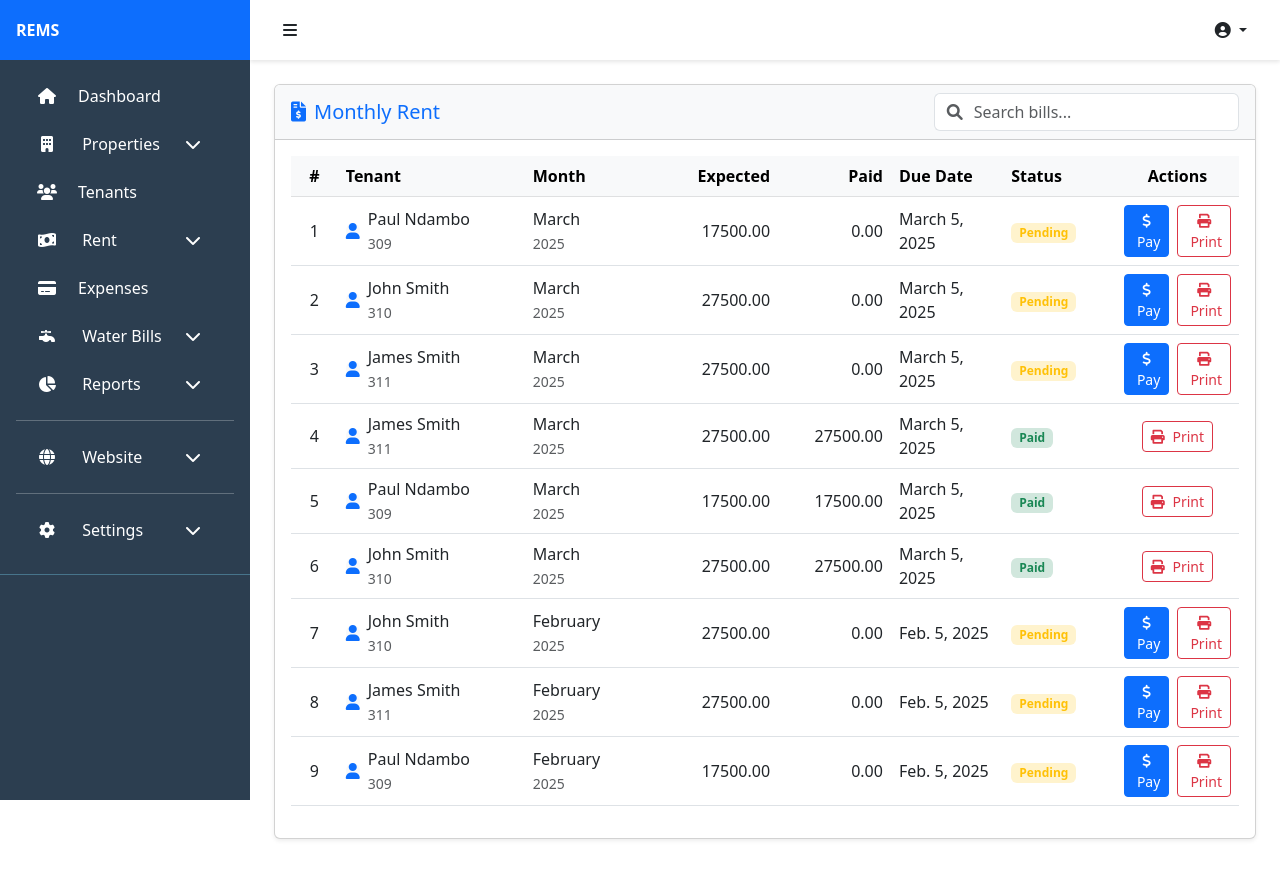
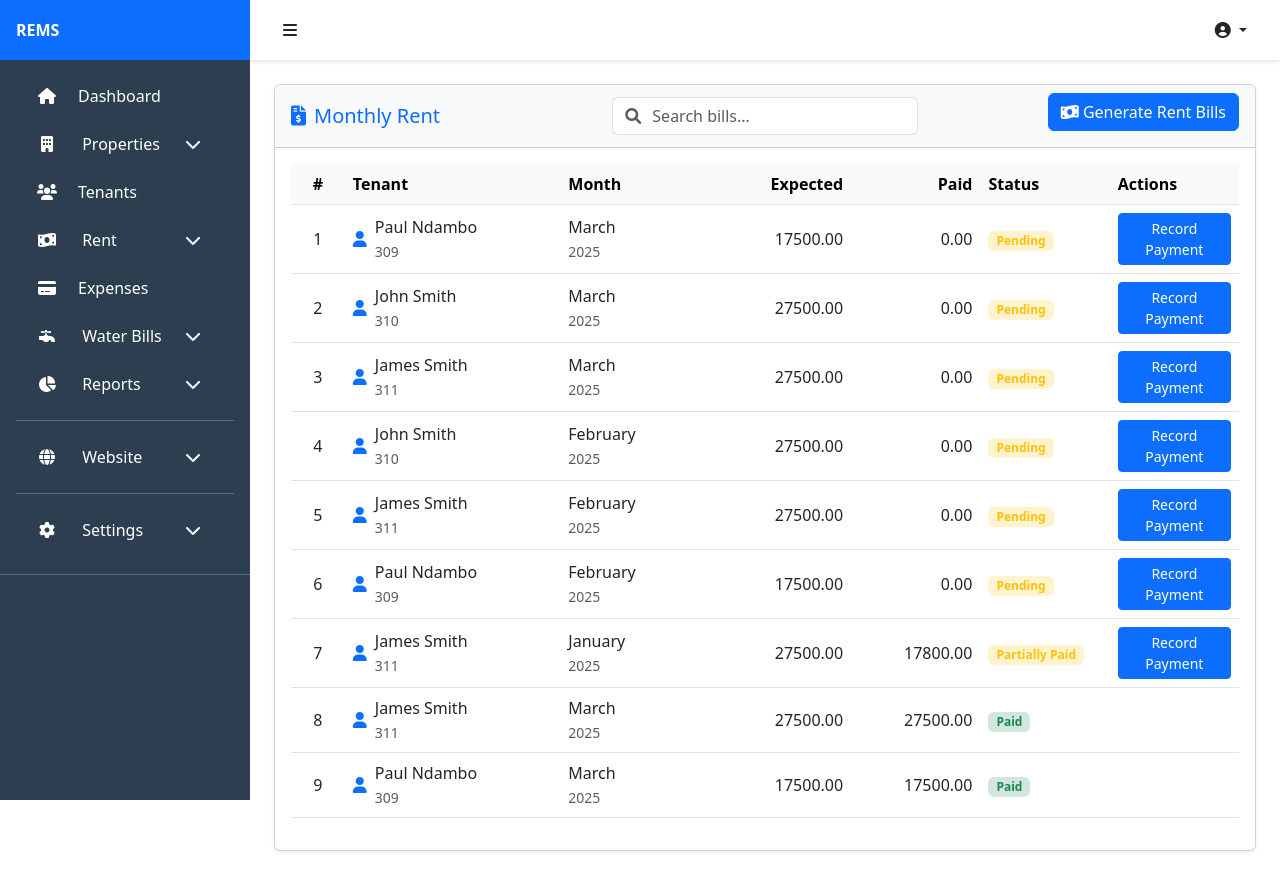
Before and after one commit to Paulndambo/Rems-System, a Django app: page /payments/caretaker-rent-bills/ in a window 1280 px wide. Before the commit the page ends 840 px from the top, so only its background shows below. Run offline with Django 5.2, Linux system fonts and the light colour scheme; data comes from the database, SQL or seed files in the repository; both versions use the stored data as it was after the commit; some libraries are stand-ins or nearby versions.

Commit message:
more caretaker dashboard updates

```diff
--- a/apps/payments/views.py
+++ b/apps/payments/views.py
@@ -1,12 +1,13 @@
 from datetime import datetime
 from decimal import Decimal
 from django.shortcuts import render, redirect
+from django.contrib.auth.decorators import login_required
 from django.contrib import messages
 from apps.payments.models import WaterBillPayment, Expense, RentPayment, RentBill, TenantPayment
 from apps.properties.models import WaterBill, PropertyUnit, Property
 from apps.core.models import Month, Year
 
-from apps.core.constants import MaintenanceStatuses, MONTHS_LIST, EXPENSE_TYPES_LIST, PaymentMethods, PaymentStatuses, PAYMENT_METHODS
+from apps.core.constants import MaintenanceStatuses, UserRoles, MONTHS_LIST, EXPENSE_TYPES_LIST, PaymentMethods, PaymentStatuses, PAYMENT_METHODS
 
 from django.views.generic import ListView
 from django.http import JsonResponse
@@ -47,7 +48,7 @@
         context["expense_types"] = EXPENSE_TYPES_LIST
         return context
 
-
+@login_required
 def pay_water_bill(request):
     if request.method == "POST":
         water_bill_id = request.POST.get("water_bill_id")
@@ -123,7 +124,7 @@
         context["expense_types"] = EXPENSE_TYPES_LIST
         return context
 
-
+@login_required
 def add_expense(request):
     if request.method == "POST":
         title = request.POST.get("title")
@@ -143,6 +144,7 @@
     return render(request, "expenses/add_expense.html")
 
 
+@login_required
 def edit_expense(request):
 
     if request.method == "POST":
@@ -158,7 +160,7 @@
         return redirect("expenses")
     return render(request, "expenses/edit_expense.html", { "expense_types": EXPENSE_TYPES_LIST })
 
-
+@login_required
 def delete_expense(request):
     if request.method == "POST":
         expense_id = request.POST.get("expense_id")
@@ -166,6 +168,7 @@
         expense.delete()
         return redirect("expenses")
     return render(request, "expenses/delete_expense.html")
+
 
 
 class MonthlyRentBillsView(ListView):
@@ -200,6 +203,7 @@
         context["bill_months"] = MONTHS_LIST
         context["years"] = Year.objects.filter(is_active=True)
         return context
+
 
 
 class RentBillsView(ListView):
@@ -248,7 +252,8 @@
                 | Q(unit__name__icontains=search_query)
             )
 
-        return queryset.order_by("-created_at")
+        # Order by fully_paid (False first) and then by created_at
+        return queryset.order_by('fully_paid', '-created_at')
 
     def get_context_data(self, **kwargs):
         context = super().get_context_data(**kwargs)
@@ -279,8 +284,10 @@
     rent_receipt = RentBill.objects.get(id=rent_receipt_id)
     return render(request, "rent_bills/single_receipt.html", { "rent_receipt": rent_receipt })
 
+@login_required
 @transaction.atomic
 def generate_rent_bill(request):
+    user = request.user
     if request.method == "POST":
         month = request.POST.get("month")
         year = request.POST.get("year")
@@ -292,6 +299,15 @@
         month = Month.objects.get(name=month, year=year)
 
         print(f"Month: {month}, Year: {year}, Property: {property_id}, Due Date: {due_date}")
+
+        existing_bills = RentBill.objects.filter(month=month, year=year, unit__property_id=property_id)
+        if existing_bills.exists():
+            messages.error(request, "Rent bills for this month already exist.")
+
+            if user.role == UserRoles.CARETAKER.value:
+                return redirect("caretaker-rent-bills")
+            else:
+                return redirect("monthly-rent-bills")
 
         units = PropertyUnit.objects.filter(is_occupied=True).filter(property_id=property_id)
 
@@ -312,7 +328,10 @@
 
         RentBill.objects.bulk_create(units_list)
 
-        return redirect("monthly-rent-bills")
+        if user.role == UserRoles.CARETAKER.value:
+            return redirect("caretaker-rent-bills")
+        else:
+            return redirect("monthly-rent-bills")
 
     return render(request, "rent_bills/generate_rent_bill.html")
 
@@ -341,8 +360,9 @@
         context["payment_methods"] = PaymentMethods.choices()
         return context
 
-
+@login_required
 def pay_rent(request):
+    user = request.user
     if request.method == "POST":
         rent_bill_id = request.POST.get("rent_bill_id")
         amount_paid = Decimal(request.POST.get("amount_paid"))
@@ -383,7 +403,10 @@
             rent_bill.status = PaymentStatuses.PENDING.value
             rent_bill.save()
 
-        return redirect("rent-payments")
+        if user.role == UserRoles.CARETAKER.value:
+            return redirect("caretaker-rent-bills")
+        else:
+            return redirect("rent-payments")
     return render(request, "rent_payments/pay_rent.html")
 
 
--- a/templates/rent_bills/caretaker_rent_bills.html
+++ b/templates/rent_bills/caretaker_rent_bills.html
@@ -4,12 +4,12 @@
 <div class="card shadow-sm">
     <div class="card-header bg-light">
         <div class="row align-items-center g-3">
-            <div class="col-12 col-md-8">
+            <div class="col-12 col-md-4">
                 <h5 class="mb-0 text-primary d-flex align-items-center">
                     <i class="fas fa-file-invoice-dollar me-2"></i>Monthly Rent
                 </h5>
             </div>
-            <div class="col-12 col-md-4">
+            <div class="col-12 col-md-4 text-end">
                 <div class="input-group">
                     <span class="input-group-text bg-white border-end-0">
                         <i class="fas fa-search text-muted"></i>
@@ -20,18 +20,12 @@
                         value="{{ search_query }}">
                 </div>
             </div>
-            <!-- Added export buttons
-            <div class="col-12 col-md-4 text-md-end">
-                <div class="btn-group" role="group">
-                    <button type="button" class="btn btn-outline-primary btn-sm">
-                        <i class="fas fa-file-excel me-1"></i>Excel
-                    </button>
-                    <button type="button" class="btn btn-outline-primary btn-sm">
-                        <i class="fas fa-file-pdf me-1"></i>PDF
-                    </button>
-                </div>
+            <div class="col-12 col-md-4 text-end">
+                <button class="btn btn-primary btn-block mb-2" data-bs-toggle="modal" data-bs-target="#generateRentBillsModal">
+                    <i class="fas fa-money-bill-wave"></i> Generate Rent Bills
+                </button>
             </div>
-            -->
+
         </div>
     </div>
 
@@ -46,9 +40,9 @@
                         <th width="15%">Month</th>
                         <th class="text-end" width="12%">Expected</th>
                         <th class="text-end" width="12%">Paid</th>
-                        <th width="12%">Due Date</th>
+
                         <th width="12%">Status</th>
-                        <th class="text-center" width="12%">Actions</th>
+                        <th class="" width="12%">Actions</th>
                     </tr>
                 </thead>
                 <tbody id="tableBody">
@@ -72,12 +66,7 @@
                         </td>
                         <td class="text-end fw-medium">{{rent_bill.amount_expected}}</td>
                         <td class="text-end fw-medium">{{rent_bill.amount_paid}}</td>
-                        <td>
-                            <div>{{rent_bill.due_date}}</div>
-                            {% if rent_bill.status == 'Overdue' %}
-                            <small class="text-danger">Overdue</small>
-                            {% endif %}
-                        </td>
+
                         <td>
                             {% if rent_bill.status == 'Pending' %}
                                 <span class="badge bg-warning-subtle text-warning px-2 py-1">Pending</span>
@@ -96,15 +85,10 @@
                                 <button class="btn btn-primary btn-sm"
                                         data-bs-toggle="modal"
                                         data-bs-target="#payRentBillModal{{rent_bill.id}}">
-                                    <i class="fas fa-dollar-sign"></i>
-                                    <span class="d-none d-md-inline ms-1">Pay</span>
+                                    Record Payment
                                 </button>
                                 {% endif %}
-                                <a href="{% url 'rent-receipt' rent_bill.id %}"
-                                   class="btn btn-outline-danger btn-sm">
-                                    <i class="fas fa-print"></i>
-                                    <span class="d-none d-md-inline ms-1">Print</span>
-                                </a>
+
                             </div>
                         </td>
                     </tr>
```
Also changed, not shown: apps/core/views.py (+16 -2 lines), templates/caretaker_dashboard.html (+15 -15 lines), templates/water_bills/bills.html (+5 -8 lines), db.sqlite3.
